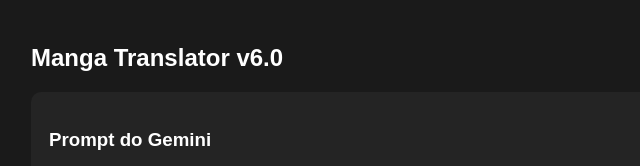
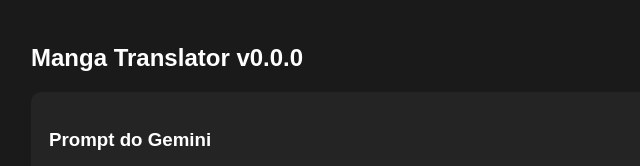
Before and after one commit to Diesper/MangaTranslator-v5, a browser extension: page extension/options.html in a window 1280 px wide. Shown: the top 166 px of the page, 239-879 px from the left. Drawn offline with Linux system fonts and the light colour scheme.

Commit message:
refactor: remove runtime version literals

```diff
--- a/extension/content_manga.js
+++ b/extension/content_manga.js
@@ -1,4 +1,4 @@
-// content_manga.js — Manga Translator v6.0 (fingerprint schema visual-v4)
+// content_manga.js — Manga Translator (fingerprint schema visual-v4)
 
 if (!window.__manga_translator_content_injected) {
     window.__manga_translator_content_injected = true;
--- a/extension/inject.js
+++ b/extension/inject.js
@@ -1,4 +1,4 @@
-// inject.js — Manga Translator v6.0 (Anti-throttling progressivo)
+// inject.js — Manga Translator (Anti-throttling progressivo)
 (function() {
     if (window.__anti_hibernation_injected) return;
     window.__anti_hibernation_injected = true;
--- a/extension/options.html
+++ b/extension/options.html
@@ -2,10 +2,10 @@
 <html>
 <head>
     <meta charset="utf-8">
-    <title>Opções - Manga Translator v6.0</title>
+    <title>Opções - Manga Translator</title>
 </head>
 <body style="background:#1a1a1a; color:#fff; font-family:sans-serif; max-width:740px; margin:auto; padding:24px;">
-    <h2>Manga Translator v6.0</h2>
+    <h2 id="app-title">Manga Translator</h2>
     <div style="background:#242424; padding:18px; border-radius:10px; margin-bottom:16px;">
         <h3>Prompt do Gemini</h3>
         <textarea id="prompt" style="width:100%; height:150px; background:#1a1a1a; color:#fff;"></textarea>
--- a/extension/options.js
+++ b/extension/options.js
@@ -1,6 +1,20 @@
-// options.js — Manga Translator v6.0
+// options.js — Manga Translator
 
 document.addEventListener('DOMContentLoaded', () => {
+    const manifest = typeof chrome !== 'undefined'
+        && chrome.runtime
+        && typeof chrome.runtime.getManifest === 'function'
+        ? chrome.runtime.getManifest()
+        : null;
+    const runtimeVersion = manifest && manifest.version ? String(manifest.version) : '';
+    const appTitleEl = document.getElementById('app-title');
+
+    if (runtimeVersion) {
+        const versionedName = `Manga Translator v${runtimeVersion}`;
+        document.title = `Opções - ${versionedName}`;
+        if (appTitleEl) appTitleEl.textContent = versionedName;
+    }
+
     const promptEl = document.getElementById('prompt');
     const statusEl = document.getElementById('status');
     const sitesList = document.getElementById('sites-list');
--- a/extension/popup.js
+++ b/extension/popup.js
@@ -1,4 +1,4 @@
-// popup.js — Manga Translator v6.0
+// popup.js — Manga Translator
 
 document.addEventListener('DOMContentLoaded', async () => {
 
--- a/extension/storage-manager.js
+++ b/extension/storage-manager.js
@@ -1,4 +1,4 @@
-// storage-manager.js — Manga Translator v6.0
+// storage-manager.js — Manga Translator
 //
 // Camada de persistência de páginas traduzidas. Roda EXCLUSIVAMENTE no
 // Service Worker (background.js) e nas páginas da extensão — nunca como
```
